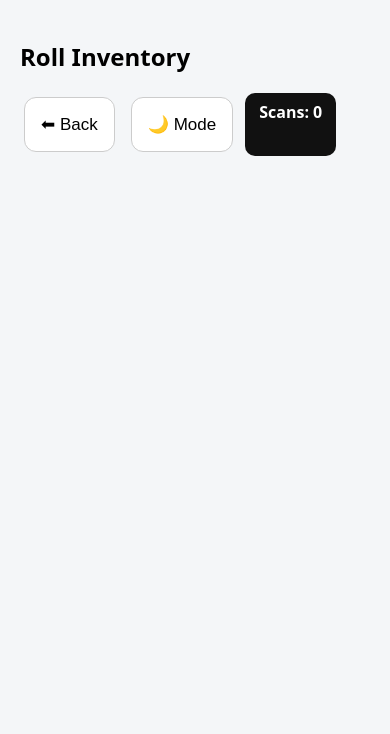
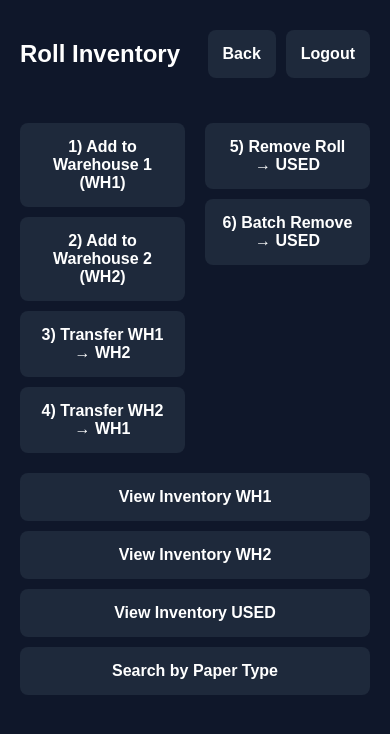
Before and after one commit to TomasOrrego11/Roll-Inventory, a Python web app: template templates/home.html in a window 390 px wide. Shown: the top 734 px of the page. Run offline with Jinja, Linux system fonts and the light colour scheme; the template is opened without the code that fills it, so the values that code supplies are empty.

Commit message:
Update home.html

```diff
--- a/templates/home.html
+++ b/templates/home.html
@@ -1,268 +1,54 @@
-<!doctype html>
-<html lang="en">
-<head>
-<meta charset="utf-8">
-<meta name="viewport" content="width=device-width,initial-scale=1">
-<title>{{ title or "Roll Inventory" }}</title>
+{% extends "base.html" %}
+{% set title = "Roll Inventory" %}
 
-<style>
-*{box-sizing:border-box}
+{% block content %}
 
-body{
-  font-family:system-ui,-apple-system,Segoe UI,Roboto,Arial;
-  margin:0;
-  background:#f4f6f8;
-  transition:.25s;
-}
+<div class="grid2">
 
-/* ===== DARK MODE ===== */
-body.dark{
-  background:#121212;
-  color:#eee;
-}
+  <div>
+    <a class="btn" href="{{ url_for('add_form', warehouse='WH1') }}">
+      1) Add to Warehouse 1 (WH1)
+    </a>
 
-body.dark .btn,
-body.dark input,
-body.dark table{
-  background:#1e1e1e;
-  color:white;
-  border-color:#444;
-}
+    <a class="btn" href="{{ url_for('add_form', warehouse='WH2') }}">
+      2) Add to Warehouse 2 (WH2)
+    </a>
 
-.wrap{
-  width:100%;
-  max-width:1100px;
-  margin:auto;
-  padding:20px;
-}
+    <a class="btn" href="{{ url_for('transfer_form', from_wh='WH1', to_wh='WH2') }}">
+      3) Transfer WH1 → WH2
+    </a>
 
-.btn{
-  display:block;
-  padding:16px;
-  margin:10px 0;
-  border-radius:12px;
-  text-decoration:none;
-  background:white;
-  border:1px solid #ccc;
-  transition:.15s;
-  font-size:17px;
-}
+    <a class="btn" href="{{ url_for('transfer_form', from_wh='WH2', to_wh='WH1') }}">
+      4) Transfer WH2 → WH1
+    </a>
+  </div>
 
-.btn:hover{
-  background:#111;
-  color:white;
-}
+  <div>
+    <a class="btn" href="{{ url_for('remove_form') }}">
+      5) Remove Roll → USED
+    </a>
 
-.btn.inline{
-  display:inline-block;
-  margin:4px;
-}
-
-input,select,textarea{
-  width:100%;
-  padding:16px;
-  font-size:22px;
-  border-radius:10px;
-  border:1px solid #ccc;
-}
-
-/* SUCCESS FLASH */
-.flash.success{
-  background:#e8fff0;
-  border:1px solid #2a8;
-  animation:successFlash .6s;
-}
-
-.flash.error{
-  background:#ffecec;
-  border:1px solid #d55;
-}
-
-@keyframes successFlash{
-  0%{transform:scale(1.02)}
-  100%{transform:scale(1)}
-}
-
-.topbar{
-  display:flex;
-  justify-content:space-between;
-  align-items:center;
-  margin-bottom:15px;
-  flex-wrap:wrap;
-}
-
-.nav-buttons{
-  display:flex;
-  gap:8px;
-  flex-wrap:wrap;
-}
-
-.grid2{
-  display:grid;
-  grid-template-columns:1fr 1fr;
-  gap:12px;
-}
-
-.counter{
-  font-weight:600;
-  padding:8px 14px;
-  border-radius:10px;
-  background:#111;
-  color:white;
-}
-
-body.dark .counter{
-  background:#2a2a2a;
-}
-
-@media(max-width:750px){
-  .grid2{grid-template-columns:1fr}
-}
-</style>
-</head>
-
-<body>
-
-<div class="wrap">
-
-<div class="topbar">
-  <h2>{{ title or "Roll Inventory" }}</h2>
-
-  <div class="nav-buttons">
-
-    <!-- BACK -->
-    <button class="btn inline" onclick="history.back()">⬅ Back</button>
-
-    <!-- DARK MODE -->
-    <button class="btn inline" onclick="toggleDark()">🌙 Mode</button>
-
-    <!-- SCAN COUNTER -->
-    <div class="counter">
-      Scans: <span id="scanCount">0</span>
-    </div>
-
-    {% if session.get("logged_in") %}
-      <a class="btn inline" href="{{ url_for('logout') }}">Logout</a>
-    {% endif %}
+    <a class="btn" href="{{ url_for('remove_batch_form') }}">
+      6) Batch Remove → USED
+    </a>
   </div>
-</div>
-
-{% with messages = get_flashed_messages(with_categories=true) %}
-  {% if messages %}
-    {% for category, message in messages %}
-      <div class="flash {{ category }}">{{ message }}</div>
-    {% endfor %}
-  {% endif %}
-{% endwith %}
-
-{% block content %}{% endblock %}
 
 </div>
 
-<!-- SOUNDS -->
-<audio id="successSound">
-<source src="https://www.soundjay.com/buttons/sounds/button-3.mp3">
-</audio>
+<a class="btn" href="{{ url_for('inventory', warehouse='WH1') }}">
+View Inventory WH1
+</a>
 
-<audio id="errorSound">
-<source src="https://www.soundjay.com/buttons/sounds/button-10.mp3">
-</audio>
+<a class="btn" href="{{ url_for('inventory', warehouse='WH2') }}">
+View Inventory WH2
+</a>
 
-<script>
+<a class="btn" href="{{ url_for('inventory', warehouse='USED') }}">
+View Inventory USED
+</a>
 
-/* =====================
-AUTOFOCUS TOP INPUT
-===================== */
-function focusFirstInput(){
-  const el=document.querySelector(
-    "input:not([type=hidden]):not([readonly]), textarea, select"
-  );
-  if(el){
-    el.focus();
-    el.select?.();
-  }
-}
+<a class="btn" href="{{ url_for('search') }}">
+Search by Paper Type
+</a>
 
-window.addEventListener("load",focusFirstInput);
-
-
-/* =====================
-AUTO SUBMIT (SCANNER MODE)
-Scanner sends ENTER automatically
-===================== */
-document.addEventListener("keydown",function(e){
-
-  const active=document.activeElement;
-
-  if(e.key==="Enter" && active.tagName==="INPUT"){
-      const form=active.closest("form");
-      if(form){
-          e.preventDefault();
-          form.submit();
-      }
-  }
-});
-
-
-/* =====================
-SCAN COUNTER
-===================== */
-let scans=Number(localStorage.getItem("scans")||0);
-
-function updateCounter(){
-  document.getElementById("scanCount").textContent=scans;
-}
-updateCounter();
-
-
-/* =====================
-SUCCESS / ERROR SOUND
-===================== */
-window.addEventListener("load",()=>{
-
-  const success=document.querySelector(".flash.success");
-  const error=document.querySelector(".flash.error");
-
-  if(success){
-      scans++;
-      localStorage.setItem("scans",scans);
-      updateCounter();
-
-      document.getElementById("successSound")
-        .play().catch(()=>{});
-  }
-
-  if(error){
-      document.getElementById("errorSound")
-        .play().catch(()=>{});
-  }
-});
-
-
-/* =====================
-DARK MODE SAVE
-===================== */
-function toggleDark(){
-  document.body.classList.toggle("dark");
-  localStorage.setItem(
-    "darkMode",
-    document.body.classList.contains("dark")
-  );
-}
-
-if(localStorage.getItem("darkMode")==="true"){
-  document.body.classList.add("dark");
-}
-
-
-/* =====================
-REFOCUS AFTER NAVIGATION
-===================== */
-document.addEventListener("DOMContentLoaded",()=>{
-  setTimeout(focusFirstInput,120);
-});
-
-</script>
-
-</body>
-</html>
+{% endblock %}
```
